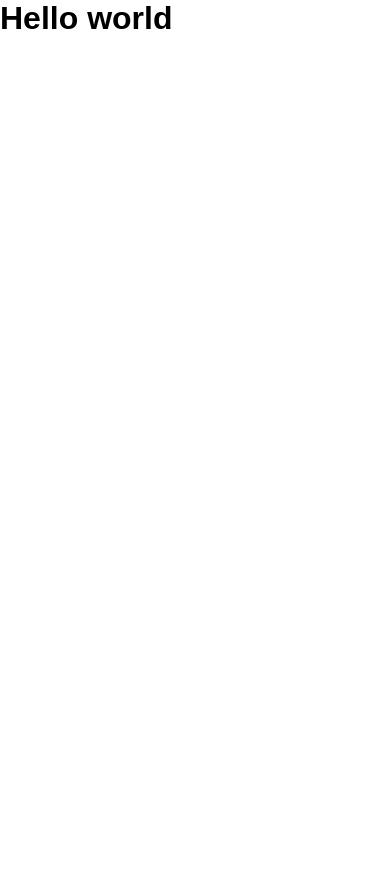
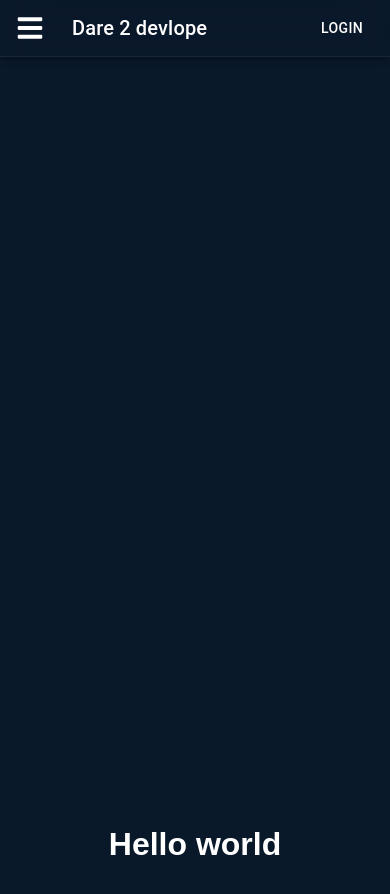
Before and after one commit to rakzool/d2d_frontend, a React (Create React App) app: page / in a window 390 px wide. Shown: the top 894 px of the page. Before the commit the page ends 844 px from the top, so only its background shows below. Built offline with nearby package versions, Linux system fonts and the light colour scheme.

Commit message:
navbar and drawer

```diff
--- a/package.json
+++ b/package.json
@@ -12,6 +12,7 @@
     "node-sass": "^7.0.1",
     "react": "^17.0.2",
     "react-dom": "^17.0.2",
+    "react-icons": "^4.3.1",
     "react-scripts": "5.0.0",
     "web-vitals": "^2.1.4"
   },
--- a/src/App.js
+++ b/src/App.js
@@ -1,9 +1,15 @@
 import "./styles/App.scss";
+import NavBar from "./components/navBar/navBar.component";
+// import MenuBar from "./components/menuBar/menuBar.component";
 
 function App() {
   return (
     <div>
-      <h1>Hello world</h1>
+      <NavBar />
+      {/* <MenuBar /> */}
+      <div className="content">
+        <h1>Hello world</h1>
+      </div>
     </div>
   );
 }
--- /dev/null
+++ b/src/components/menuBar/menuBar.component.jsx
@@ -0,0 +1,34 @@
+import React, { useState } from "react";
+import SwipeableDrawer from "@mui/material/SwipeableDrawer";
+import IconButton from "@mui/material/IconButton";
+import { FaBars } from "react-icons/fa";
+import Styles from "./menubar.module.scss";
+
+export default function MenuBar() {
+  const [drawerOpen, setDrawerOpen] = useState(false);
+  const toggleDrawer = (value) => {
+    setDrawerOpen(value);
+  };
+
+  return (
+    <div>
+      <IconButton
+        size="large"
+        edge="start"
+        color="inherit"
+        aria-label="menu"
+        sx={{ mr: 2 }}
+        onClick={() => toggleDrawer(true)}
+      >
+        <FaBars />
+      </IconButton>
+      <SwipeableDrawer
+        open={drawerOpen}
+        onClose={() => toggleDrawer(false)}
+        onOpen={() => toggleDrawer(true)}
+      >
+        <div className={Styles.dawerStyle}>this is a drawer</div>
+      </SwipeableDrawer>
+    </div>
+  );
+}
--- /dev/null
+++ b/src/components/menuBar/menubar.module.scss
@@ -0,0 +1,5 @@
+.dawerStyle {
+  background-color: #0a192a;
+  height: 100%;
+  color: white;
+}
--- /dev/null
+++ b/src/components/navBar/navBar.component.jsx
@@ -0,0 +1,36 @@
+import React from "react";
+import AppBar from "@mui/material/AppBar";
+import Box from "@mui/material/Box";
+import Toolbar from "@mui/material/Toolbar";
+import Typography from "@mui/material/Typography";
+import Button from "@mui/material/Button";
+
+import MenuBar from "../menuBar/menuBar.component";
+import Styles from "./navBar.module.scss";
+
+export default function NavBar(props) {
+  const appStyle = {
+    backgroundColor: "#0a192a80",
+    borderColor: "#c2e0ff14",
+    borderStyle: "solid",
+    backdropFilter: "blur(20px)",
+    borderWidth: "0px 0px thin",
+  };
+  return (
+    <div className={Styles.navigation}>
+      <Box sx={{ flexGrow: 1 }}>
+        <AppBar position="static" style={appStyle}>
+          <Toolbar>
+            <span className={Styles.menuIcon}>
+              <MenuBar />
+            </span>
+            <Typography variant="h6" component="div" sx={{ flexGrow: 1 }}>
+              Dare 2 devlope
+            </Typography>
+            <Button color="inherit">Login</Button>
+          </Toolbar>
+        </AppBar>
+      </Box>
+    </div>
+  );
+}
--- /dev/null
+++ b/src/components/navBar/navBar.module.scss
@@ -0,0 +1,17 @@
+.navigation {
+  position: fixed;
+  z-index: 2;
+  backdrop-filter: blur(20px);
+  top: 0;
+  width: 100%;
+}
+
+.menuIcon {
+  display: none;
+}
+
+@media screen and (max-width: 798px) {
+  .menuIcon {
+    display: block;
+  }
+}
--- a/src/styles/App.scss
+++ b/src/styles/App.scss
@@ -4,3 +4,13 @@
   box-sizing: border-box;
   font-family: sans-serif;
 }
+
+.content {
+  display: flex;
+  align-items: center;
+  justify-content: center;
+  color: white;
+  background-color: #0a192a;
+  min-height: 200vh;
+  width: 100%;
+}
```
Also changed, not shown: 1 other file (tests, documents, lock files or other folders).
